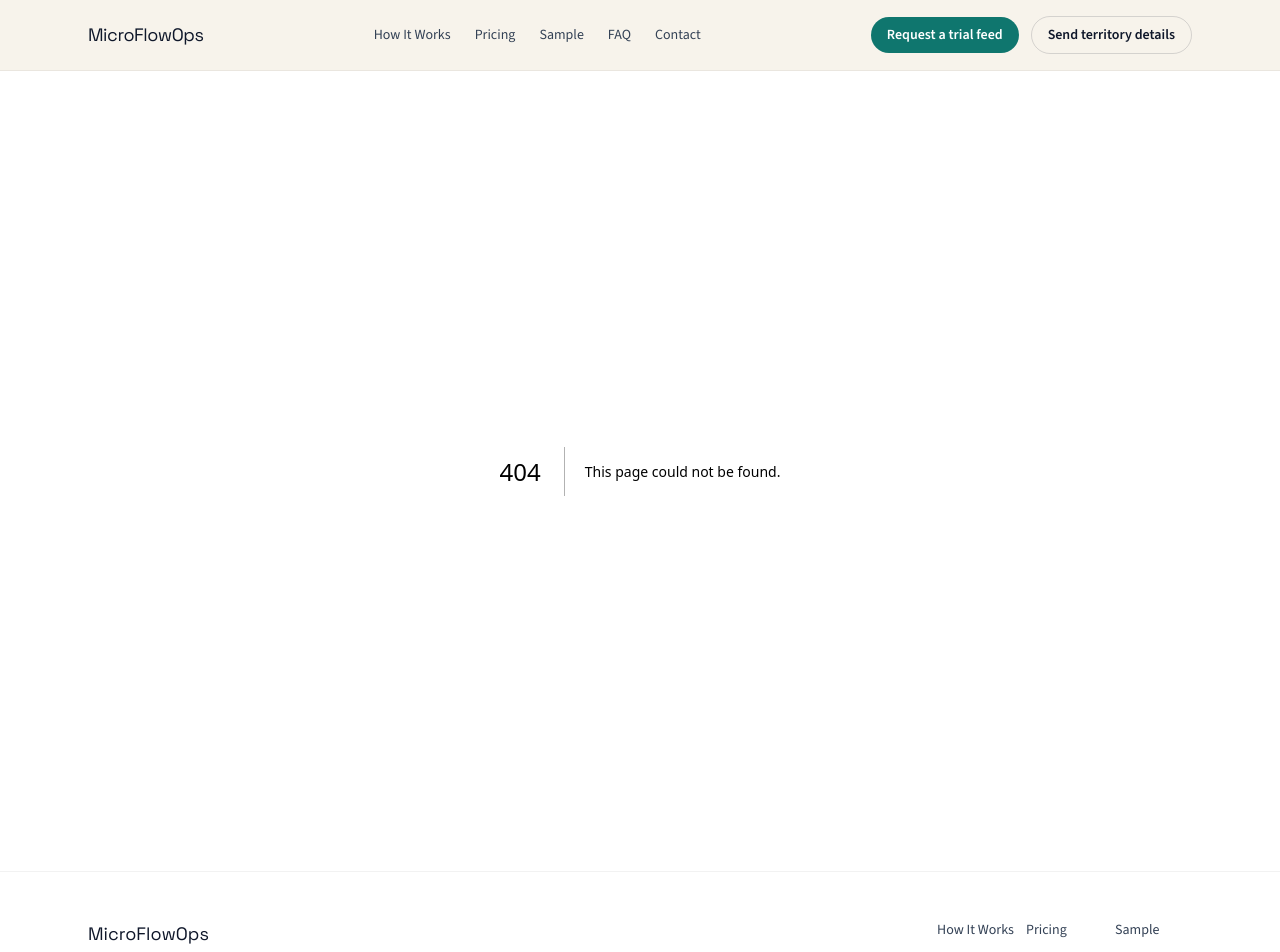
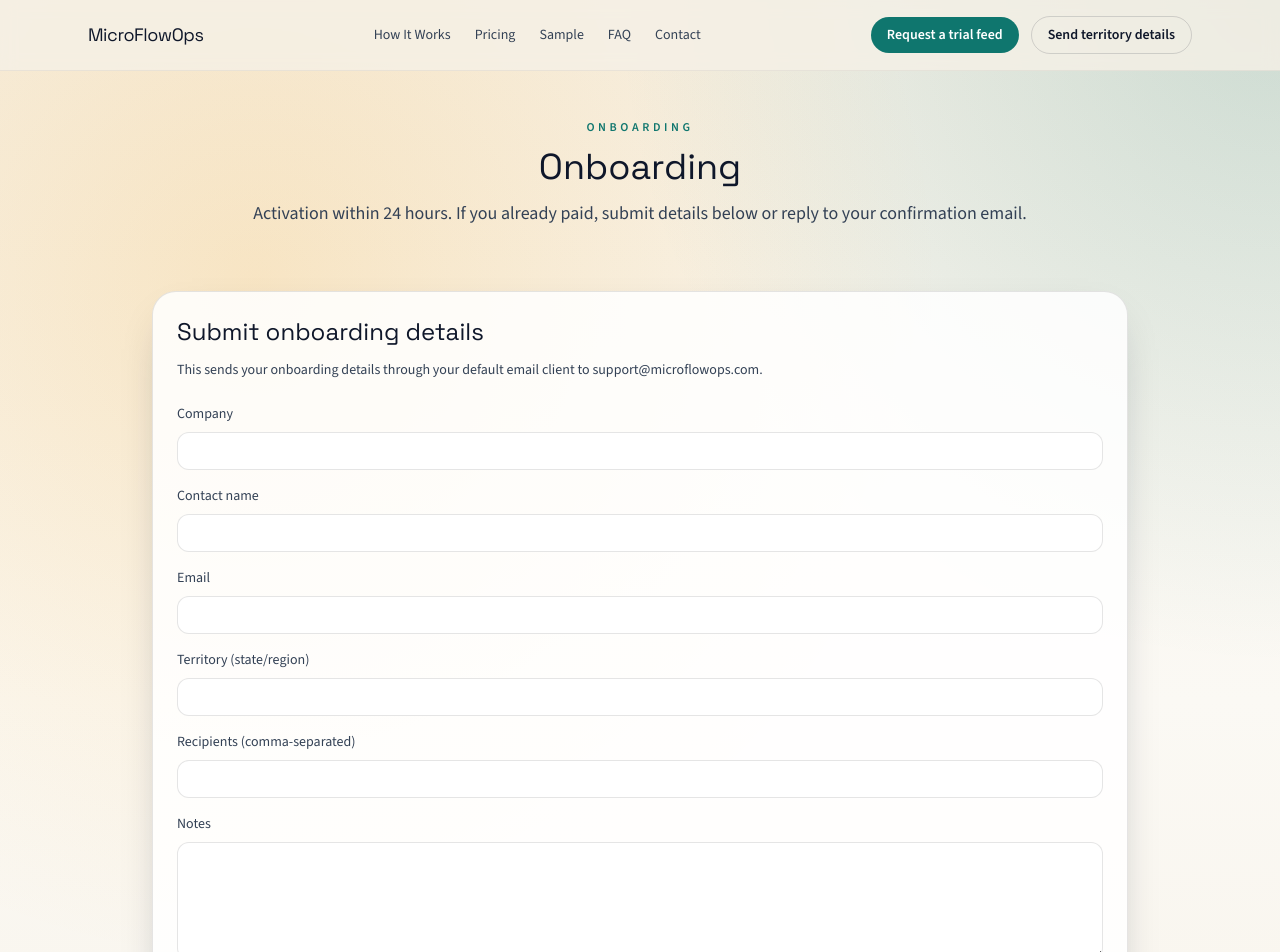
Before and after one commit to cchevali/OSHA_Leads, a Next.js app in the folder web/: page /onboarding in a window 1280 px wide. Before the commit this address had no page. Shown: the top 952 px of the page. Built offline with nearby package versions, Linux system fonts and the light colour scheme.

Commit message:
Add onboarding route + Stripe CTAs

```diff
--- a/web/app/contact/page.tsx
+++ b/web/app/contact/page.tsx
@@ -3,12 +3,15 @@ import SectionHeading from "@/components/SectionHeading";
 import CTAButtons from "@/components/CTAButtons";
 import CopyEmailTemplate from "@/components/CopyEmailTemplate";
 import site from "@/config/site.json";
+import { buildStripeCheckoutUrl } from "@/lib/checkout";
 
 export const metadata: Metadata = {
   alternates: { canonical: "/contact" }
 };
 
 export default function ContactPage() {
+  const stripeCheckoutUrl = buildStripeCheckoutUrl(site.stripePaymentLink);
+
   return (
     <div className="space-y-16 pb-24 pt-12">
       <section className="mx-auto w-full max-w-4xl px-6">
@@ -30,6 +33,16 @@ export default function ContactPage() {
             </p>
             <div className="mt-4">
               <CTAButtons />
+            </div>
+            <div className="mt-3">
+              <a
+                href={stripeCheckoutUrl}
+                target="_blank"
+                rel="noopener noreferrer"
+                className="inline-flex items-center justify-center rounded-full border border-ink/15 px-4 py-2 text-sm font-semibold text-ink transition hover:border-ink/40"
+              >
+                Start Core ($399/mo)
+              </a>
             </div>
           </div>
           <div className="rounded-3xl border border-black/10 bg-white/85 p-6 shadow-soft">
--- /dev/null
+++ b/web/app/onboarding/page.tsx
@@ -0,0 +1,100 @@
+import type { Metadata } from "next";
+import SectionHeading from "@/components/SectionHeading";
+import site from "@/config/site.json";
+
+export const metadata: Metadata = {
+  alternates: { canonical: "/onboarding" }
+};
+
+export default function OnboardingPage() {
+  return (
+    <div className="space-y-16 pb-24 pt-12">
+      <section className="mx-auto w-full max-w-4xl px-6">
+        <SectionHeading
+          eyebrow="Onboarding"
+          title="Onboarding"
+          description="Activation within 24 hours. If you already paid, submit details below or reply to your confirmation email."
+          align="center"
+        />
+      </section>
+
+      <section className="mx-auto w-full max-w-5xl px-6">
+        <div className="rounded-3xl border border-black/10 bg-white/85 p-6 shadow-soft">
+          <h2 className="font-display text-2xl text-ink">Submit onboarding details</h2>
+          <p className="mt-3 text-sm text-inkMuted">
+            This sends your onboarding details through your default email client to {site.ctaEmail}.
+          </p>
+          <form
+            action={`mailto:${site.ctaEmail}`}
+            method="post"
+            encType="text/plain"
+            className="mt-6 grid gap-4"
+          >
+            <input type="hidden" name="subject" value="Onboarding details" />
+            <label className="grid gap-2 text-sm text-inkMuted">
+              Company
+              <input
+                required
+                type="text"
+                name="company"
+                className="rounded-xl border border-black/10 bg-white px-3 py-2 text-ink outline-none focus:border-ocean"
+              />
+            </label>
+            <label className="grid gap-2 text-sm text-inkMuted">
+              Contact name
+              <input
+                required
+                type="text"
+                name="contact_name"
+                className="rounded-xl border border-black/10 bg-white px-3 py-2 text-ink outline-none focus:border-ocean"
+              />
+            </label>
+            <label className="grid gap-2 text-sm text-inkMuted">
+              Email
+              <input
+                required
+                type="email"
+                name="email"
+                className="rounded-xl border border-black/10 bg-white px-3 py-2 text-ink outline-none focus:border-ocean"
+              />
+            </label>
+            <label className="grid gap-2 text-sm text-inkMuted">
+              Territory (state/region)
+              <input
+                required
+                type="text"
+                name="territory"
+                className="rounded-xl border border-black/10 bg-white px-3 py-2 text-ink outline-none focus:border-ocean"
+              />
+            </label>
+            <label className="grid gap-2 text-sm text-inkMuted">
+              Recipients (comma-separated)
+              <input
+                required
+                type="text"
+                name="recipients"
+                className="rounded-xl border border-black/10 bg-white px-3 py-2 text-ink outline-none focus:border-ocean"
+              />
+            </label>
+            <label className="grid gap-2 text-sm text-inkMuted">
+              Notes
+              <textarea
+                name="notes"
+                rows={5}
+                className="rounded-xl border border-black/10 bg-white px-3 py-2 text-ink outline-none focus:border-ocean"
+              />
+            </label>
+            <div className="pt-2">
+              <button
+                type="submit"
+                className="inline-flex items-center justify-center rounded-full bg-ocean px-5 py-2 text-sm font-semibold text-white shadow-glow transition hover:bg-oceanDark"
+              >
+                Send onboarding details
+              </button>
+            </div>
+          </form>
+        </div>
+      </section>
+    </div>
+  );
+}
--- a/web/app/pricing/page.tsx
+++ b/web/app/pricing/page.tsx
@@ -1,8 +1,8 @@
 import type { Metadata } from "next";
 import SectionHeading from "@/components/SectionHeading";
-import CTAButtons from "@/components/CTAButtons";
 import CopyEmailTemplate from "@/components/CopyEmailTemplate";
 import site from "@/config/site.json";
+import { buildStripeCheckoutUrl } from "@/lib/checkout";
 
 export const metadata: Metadata = {
   alternates: { canonical: "/pricing" }
@@ -48,6 +48,12 @@ const plans = [
 ];
 
 export default function PricingPage() {
+  const stripeCheckoutUrl = buildStripeCheckoutUrl(site.stripePaymentLink);
+  const territoryDetailsMailto = `mailto:${site.ctaEmail}?${new URLSearchParams({
+    subject: site.ctaTerritorySubject,
+    body: site.ctaTerritoryBody
+  }).toString()}`;
+
   return (
     <div className="space-y-16 pb-24 pt-12">
       <section className="mx-auto w-full max-w-4xl px-6">
@@ -128,7 +134,22 @@ export default function PricingPage() {
                 We will send a no-commitment sample alert and trial feed so you can evaluate the signal quality.
               </p>
             </div>
-            <CTAButtons variant="dark" />
+            <div className="flex flex-wrap items-center gap-3">
+              <a
+                href={stripeCheckoutUrl}
+                target="_blank"
+                rel="noopener noreferrer"
+                className="inline-flex items-center justify-center rounded-full bg-ocean px-4 py-2 text-sm font-semibold text-white shadow-glow transition hover:bg-oceanDark"
+              >
+                Start Core ($399/mo)
+              </a>
+              <a
+                href={territoryDetailsMailto}
+                className="inline-flex items-center justify-center rounded-full border border-white/30 px-4 py-2 text-sm font-semibold text-white transition hover:border-white/60"
+              >
+                Send territory details
+              </a>
+            </div>
           </div>
         </div>
       </section>
--- a/web/app/sitemap.ts
+++ b/web/app/sitemap.ts
@@ -10,6 +10,7 @@ export default function sitemap(): MetadataRoute.Sitemap {
     "/sample",
     "/faq",
     "/contact",
+    "/onboarding",
     "/privacy",
     "/terms"
   ];
--- a/web/config/site.json
+++ b/web/config/site.json
@@ -7,5 +7,6 @@
   "ctaSampleSubject": "Requesting a trial feed (OSHA Activity Signals)",
   "ctaSampleBody": "Hi MicroFlowOps,\n\nI would like to request a trial feed for my territory.\n\nOrganization:\nTerritory (states / metros / OSHA area offices):\nRecipients:\nPreferred delivery time (optional):\n\nThanks",
   "ctaTerritorySubject": "Territory details",
-  "ctaTerritoryBody": "Hi MicroFlowOps,\n\nOrganization:\nTerritory (states / metros / OSHA area offices):\nRecipients:\nPreferred delivery time (optional):\n\nThanks"
+  "ctaTerritoryBody": "Hi MicroFlowOps,\n\nOrganization:\nTerritory (states / metros / OSHA area offices):\nRecipients:\nPreferred delivery time (optional):\n\nThanks",
+  "stripePaymentLink": "https://buy.stripe.com/..."
 }
--- /dev/null
+++ b/web/lib/checkout.ts
@@ -0,0 +1,11 @@
+const UTM_SOURCE = "microflowops";
+const UTM_MEDIUM = "site";
+const UTM_CAMPAIGN = "pricing_core";
+
+export function buildStripeCheckoutUrl(baseUrl: string): string {
+  const url = new URL(baseUrl);
+  url.searchParams.set("utm_source", UTM_SOURCE);
+  url.searchParams.set("utm_medium", UTM_MEDIUM);
+  url.searchParams.set("utm_campaign", UTM_CAMPAIGN);
+  return url.toString();
+}
```
Also changed, not shown: 1 other file (tests, documents, lock files or other folders).
